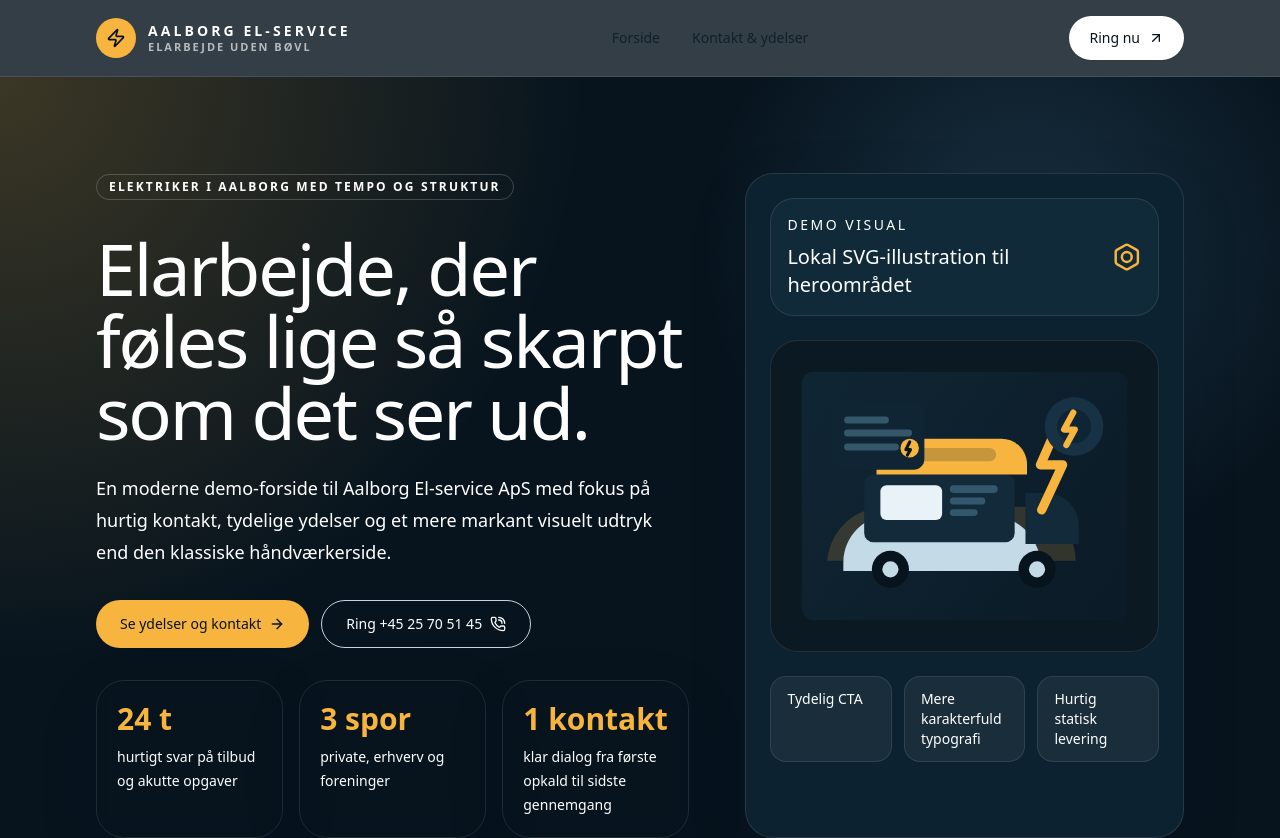
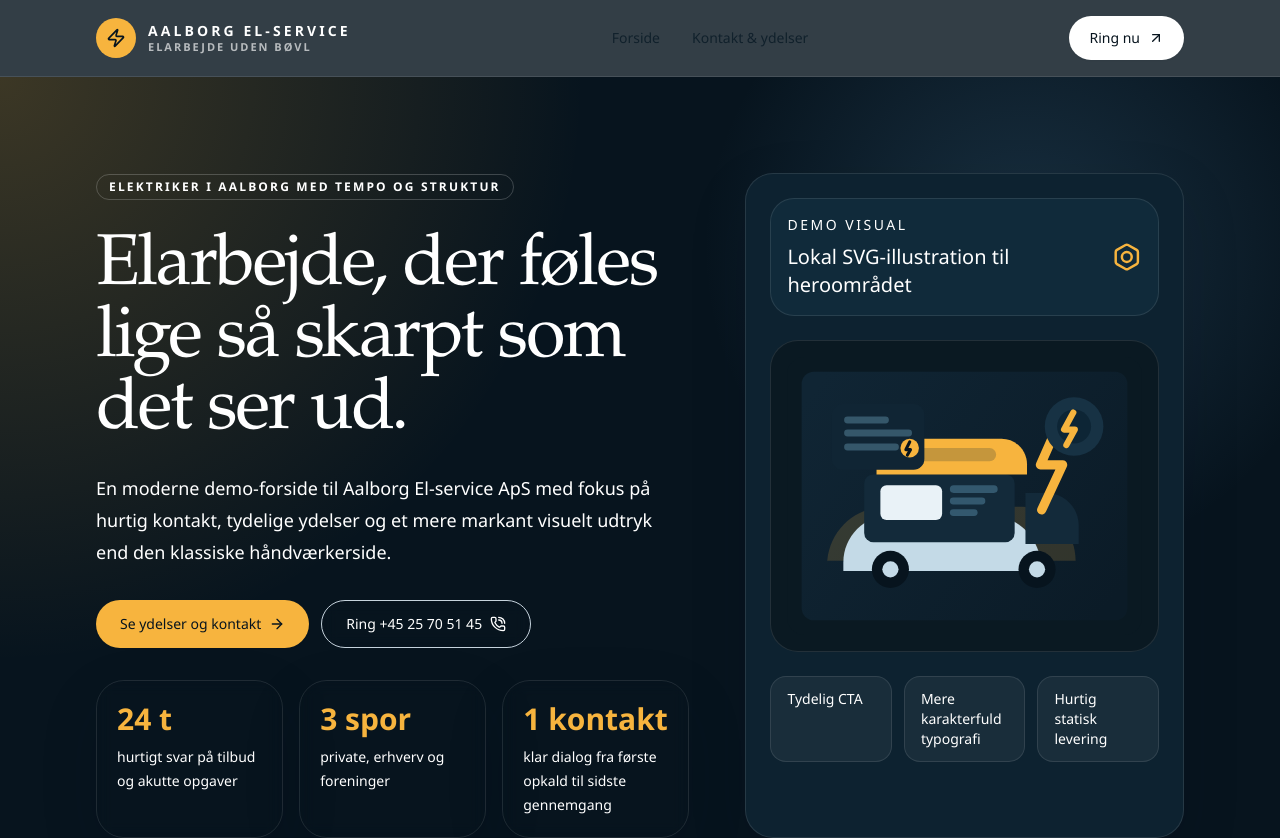
Before and after one commit to TestScaleByTech/aalborg-elservice-demo, a Next.js app: page / in a window 1280 px wide. Shown: the top 838 px of the page. Built offline with nearby package versions, Linux system fonts and the light colour scheme.

Commit message:
Use CSS font stacks for deploy-safe export

```diff
--- a/src/app/globals.css
+++ b/src/app/globals.css
@@ -22,6 +22,10 @@
     --input: 204 25% 82%;
     --ring: 39 92% 60%;
     --radius: 1.5rem;
+    --font-body:
+      "Avenir Next", "Segoe UI", "Helvetica Neue", Arial, sans-serif;
+    --font-display:
+      "Iowan Old Style", "Palatino Linotype", "Book Antiqua", Georgia, serif;
   }
 
   * {
```
